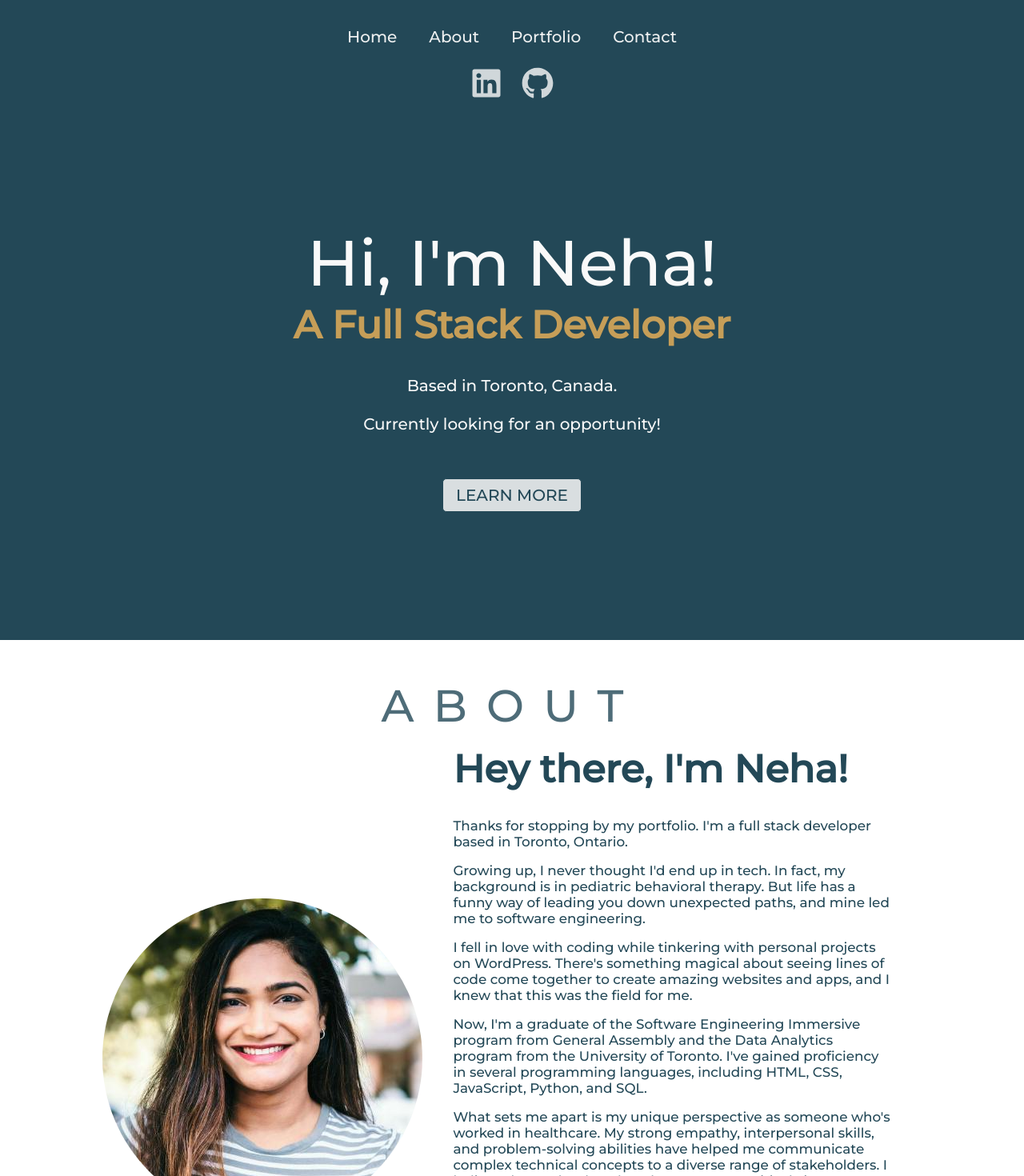
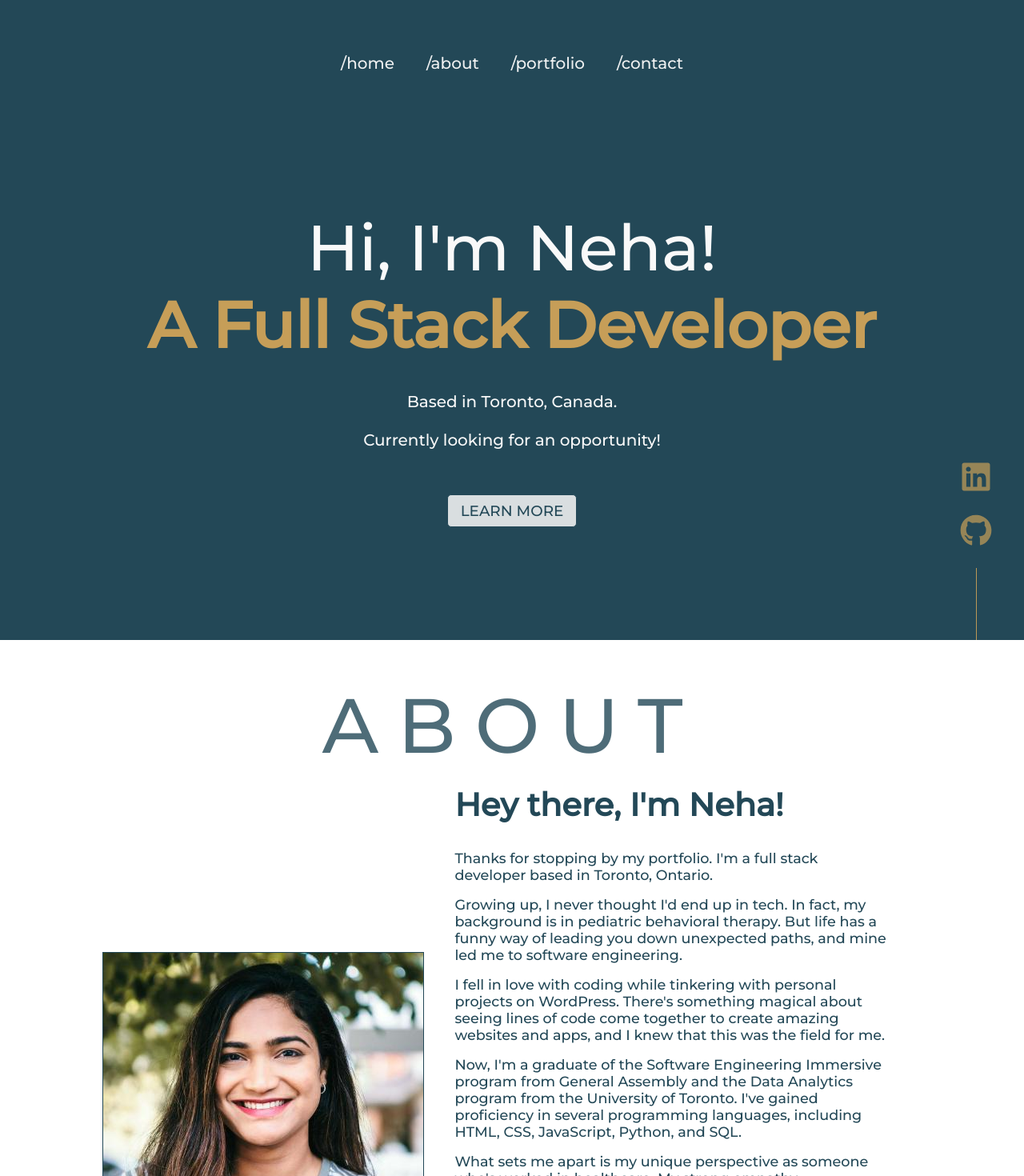
Before and after one commit to bholeneha/portfolio, a React (Create React App) app: page / in a window 1280 px wide. Shown: the top 1470 px of the page at 80% size. Built offline with nearby package versions, Linux system fonts and the light colour scheme.

Commit message:
making changes to design and font sizing

```diff
--- a/src/components/About/About.js
+++ b/src/components/About/About.js
@@ -7,7 +7,9 @@ export default function About() {
             <h1>About</h1>
             <div className='AboutMe'>
                 <div className='HeadShot'>
-                    <img src={headshot} alt="Neha Bhole Head Shot" loading="lazy" />
+                    <div>
+                        <span className='Neha'><img src={headshot} alt="Neha Bhole Head Shot" loading="lazy" /></span>
+                    </div>
                 </div>
                 <div className='AboutText' >
                     <div>
--- a/src/components/About/About.scss
+++ b/src/components/About/About.scss
@@ -9,8 +9,12 @@
         width: 80vw;
 
         .AboutText {
+            h2 {
+                font-size: 2.5rem;
+            }
+
             p {
-                font-size: 2.1vmin;
+                font-size: 1.1rem;
             }
         }
 
@@ -37,10 +41,17 @@
             justify-content: center;
             align-items: center;
 
+            div {
+                border: 1px solid var(--charcoal);
+            }
 
+
+            span,
             img {
-                border-radius: 50%;
+                // border-radius: 50%;
                 width: 50vmin;
+                margin-left: -5vmin;
+                margin-top: -5vmin;
             }
         }
 
--- a/src/components/App/App.js
+++ b/src/components/App/App.js
@@ -8,11 +8,18 @@ import Portfolio from '../Portfolio/Portfolio';
 // import Experience from '../Experience/Experience'
 import Contact from '../Contact/Contact'
 import Footer from '../Footer/Footer'
+import { FaLinkedin, FaGithub } from "react-icons/fa";
 
 
 export default function App() {
   return (
     <div className="App">
+      <div className='SM-Container'>
+        <div className="Social-Media">
+          <a href='https://www.linkedin.com/in/nehabhole/' aria-label="LinkedIn"><FaLinkedin className='icon' /></a>
+          <a href='https://github.com/bholeneha' aria-label="Github"><FaGithub className='icon' /></a>
+        </div>
+      </div>
       <NavBar />
       <main>
         <Home />
--- a/src/components/App/App.scss
+++ b/src/components/App/App.scss
@@ -3,6 +3,59 @@
     min-height: 100vh;
     flex-direction: column;
     justify-content: space-between;
+
+    .SM-Container {
+        width: 40px;
+        position: fixed;
+        bottom: 0px;
+        left: auto;
+        right: 40px;
+        z-index: 10;
+
+        .Social-Media {
+            display: flex;
+            flex-direction: column;
+            align-items: center;
+            position: relative;
+            opacity: 95%;
+            font-size: smaller;
+            gap: 3vmin;
+
+            a {
+                .icon {
+                    font-size: 2.5rem !important;
+
+                    path {
+                        color: var(--mustard);
+                        opacity: 75%;
+                        transition: 0.2s ease-in-out;
+                    }
+                }
+
+                &:hover {
+                    .icon {
+                        font-size: 5vmin !important;
+
+                        path {
+                            transition: 0.10s ease-in-out;
+                            opacity: 100%;
+                            color: var(--mustard);
+                        }
+                    }
+                }
+            }
+
+        }
+
+        .Social-Media::after {
+            content: "";
+            display: block;
+            width: 1px;
+            height: 90px;
+            margin: 0px auto;
+            background-color: var(--mustard);
+        }
+    }
 
     nav {
         width: 100vw;
--- a/src/components/NavBar/NavBar.js
+++ b/src/components/NavBar/NavBar.js
@@ -23,17 +23,17 @@ export default function NavBar() {
         <div className={navbaractive ? `NavBar active` : `NavBar`}>
             <div className="Links Navigation">
                 {/* <FaBars /> */}
-                <Link to='#Home' activeClassName="CurrentPage" activeStyle={{ color: 'red' }} smooth>Home</Link>
-                <Link to='#About' smooth >About</Link>
+                <Link to='#Home' activeClassName="CurrentPage" activeStyle={{ color: 'red' }} smooth>/home</Link>
+                <Link to='#About' smooth >/about</Link>
                 {/* <Link to='#Skills' smooth >Skills</Link> */}
-                <Link to='#Portfolio' smooth >Portfolio</Link>
+                <Link to='#Portfolio' smooth >/portfolio</Link>
                 {/* <Link to='#Experience' smooth >Experience</Link> */}
-                <Link to='#Contact' smooth >Contact</Link>
+                <Link to='#Contact' smooth >/contact</Link>
             </div>
-            <div className=" Social-Media">
+            {/* <div className=" Social-Media">
                 <a href='https://www.linkedin.com/in/nehabhole/' aria-label="LinkedIn"><FaLinkedin className='icon' /></a>
                 <a href='https://github.com/bholeneha' aria-label="Github"><FaGithub className='icon' /></a>
-            </div>
+            </div> */}
         </div >
     )
 }
--- a/src/components/Portfolio/Portfolio.js
+++ b/src/components/Portfolio/Portfolio.js
@@ -24,7 +24,7 @@ export default function Portfolio() {
                             <br /><br />
                             An app designed to help people with color vision deficiency (CVD) better identify and understand the colors in makeup products.
                             <br /><br />
-                            This was a hackathon group project.
+                            This was a hackathon group project. I was primarily
                         </p>
                         <button><a href='https://chroma-cosmetics-color-ref.herokuapp.com/'>LIVE</a></button> <button><a href='https://github.com/cosmetics-ref-elc/cosmetics-color-ref'>REPO</a></button> <button><a href='https://devpost.com/software/chroma-cosmetic-color-reference?ref_content=user-portfolio&ref_feature=in_progress'>DEV POST</a></button>
                     </div>
--- a/src/index.scss
+++ b/src/index.scss
@@ -17,26 +17,26 @@
 
 // Global Text Element Styling
 h1 {
-  font-size: 7vmin;
+  font-size: 6rem;
   font-weight: 100;
 }
 
 h2 {
-  font-size: 6vmin;
+  font-size: 5rem;
 }
 
 h3 {
-  font-size: 5vmin;
+  font-size: 2rem;
 }
 
 p {
   margin: 2vmin 0 !important;
-  font-size: 2.5vmin;
+  font-size: 1.25rem;
 
   $breakpoint-tablet: 900px;
 
   @media (max-width: $breakpoint-tablet) {
-    font-size: 3vmin;
+    font-size: 1.25rem;
   }
 }
 
@@ -51,8 +51,7 @@ button {
   border-radius: 5px;
   transition: 0.2s ease-in-out;
   cursor: pointer;
-  font-size: 2.5vmin;
-
+  font-size: 1.15rem;
 
   a {
     color: var(--charcoal);
@@ -73,6 +72,6 @@ button {
   $breakpoint-tablet: 900px;
 
   @media (max-width: $breakpoint-tablet) {
-    font-size: 3.5vmin;
+    // font-size: 1.25rem;
   }
 }
```
